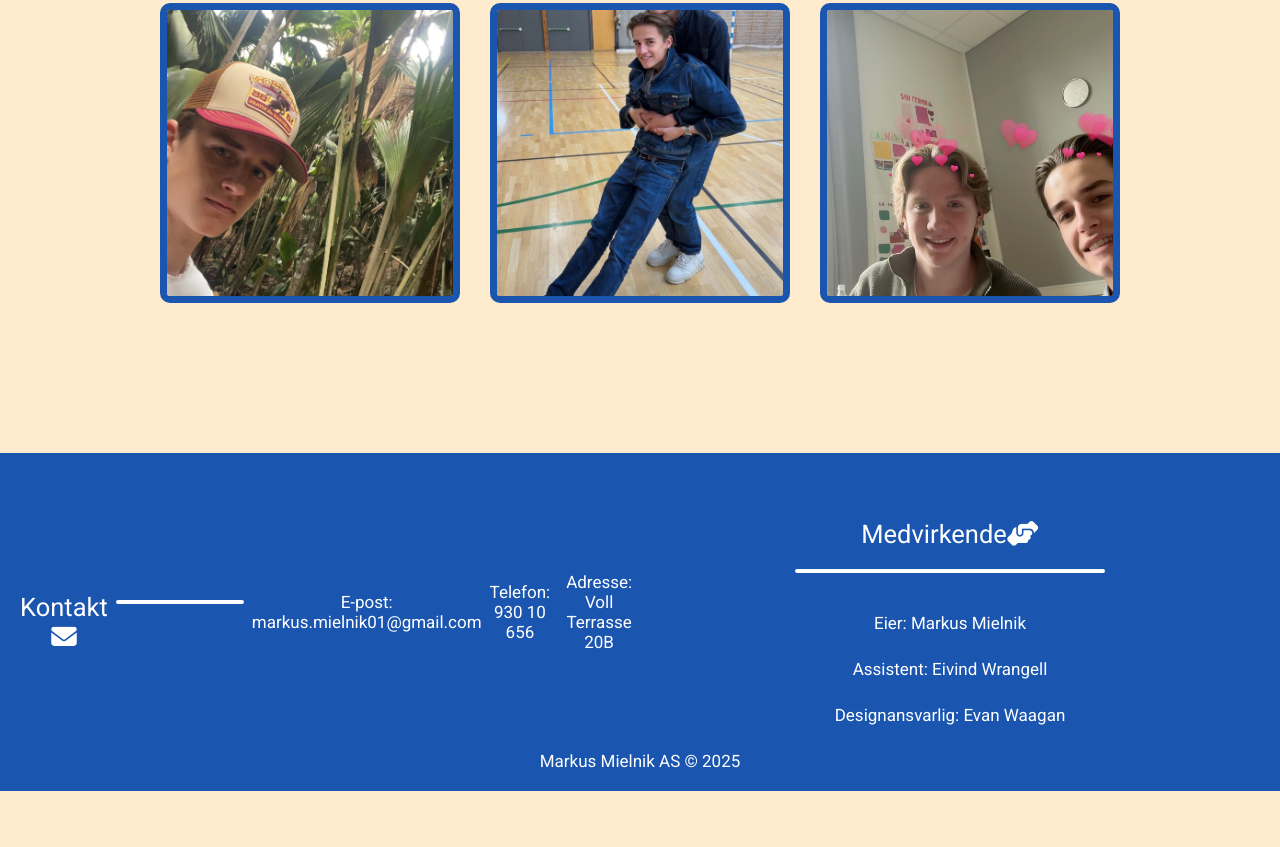
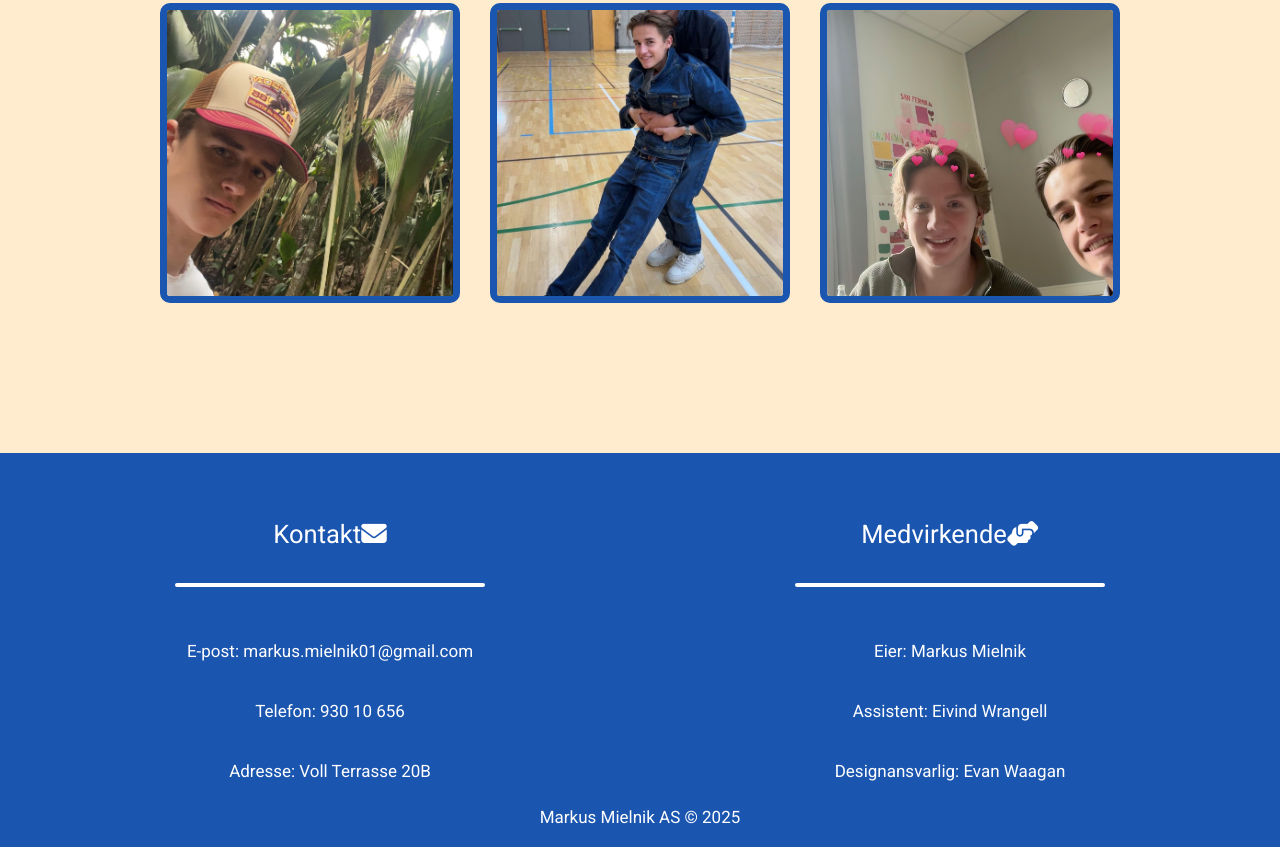
Before and after one commit to markusmielnik01-jpg/prosjekt-meg, a plain HTML site: page index.html in a window 1280 px wide. Shown: the part 1044-1891 px from the top of the page. Before the commit the page ends 1835 px from the top, so only its background shows below. Drawn offline with Linux system fonts and the light colour scheme.

Commit message:
siste endringer

```diff
--- a/style.css
+++ b/style.css
@@ -1,4 +1,5 @@
 @import url('https://fonts.googleapis.com/css2?family=Roboto:ital,wght@0,100..900;1,100..900&display=swap');
+
 
 /* CSS RESET */
 * {
@@ -364,7 +365,8 @@ p {
 
 .ul-footer {
     display: flex;
-    flex-direction: row;
+    /* stack footer items vertically instead of side-by-side */
+    flex-direction: column;
     justify-content: center;
     align-items: center;
     gap: 8px;
@@ -372,11 +374,17 @@ p {
     margin: 0;
 }
 
-/* ensure all footer lists are normalized */
-footer ul {
+/* ensure all footer lists are normalized and have identical layout */
+footer>ul {
     list-style: none;
     padding: 0;
     margin: 0;
+    /* make both footer columns behave the same (vertical stack, centered) */
+    display: flex;
+    flex-direction: column;
+    justify-content: center;
+    align-items: center;
+    gap: 8px;
 }
 
 footer ul li {
```
